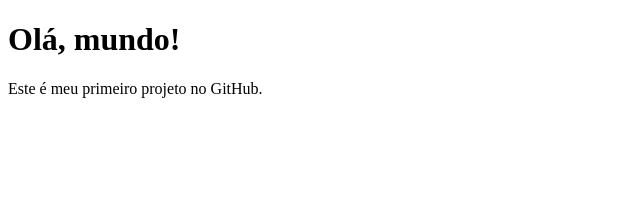
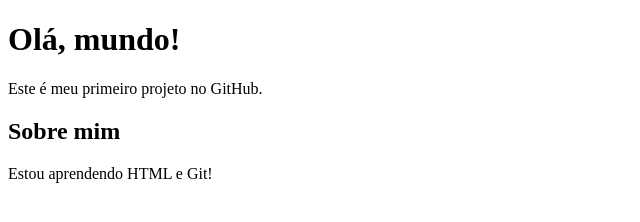
Before and after one commit to ollieasta-sketch/Olly-s-poems, a plain HTML site: page index.html in a window 1280 px wide. Shown: the whole page, without its empty margins (0-640 px from the left). Drawn offline with Linux system fonts and the light colour scheme.

Commit message:
minha alteração

```diff
--- a/index.html
+++ b/index.html
@@ -7,4 +7,8 @@
     <h1>Olá, mundo!</h1>
     <p>Este é meu primeiro projeto no GitHub.</p>
 </body>
+<section>
+    <h2>Sobre mim</h2>
+    <p>Estou aprendendo HTML e Git!</p>
+</section>
 </html>
```
